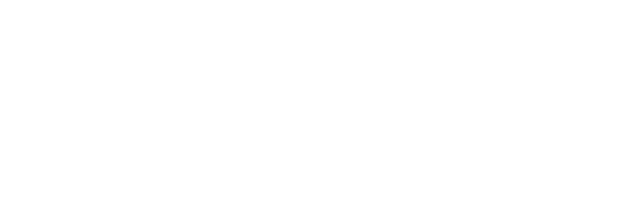
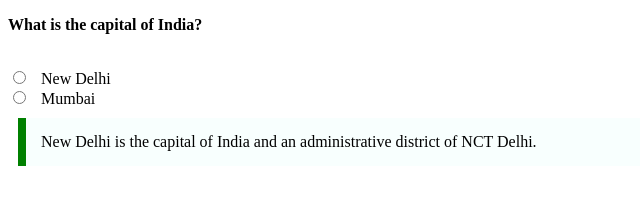
Before and after one commit to acciojob/trivia-24impradeep, a website: page main.html in a window 1280 px wide. Shown: the whole page, without its empty margins (0-640 px from the left). Drawn offline with Linux system fonts and the light colour scheme.

Commit message:
Update main.html

```diff
--- a/main.html
+++ b/main.html
@@ -10,6 +10,21 @@
 	<!-- the entire body must be written by student -->
     <script type="text/javascript" src="./script.js">
 </script>
+<p>
+	What is the capital of India?
+
+</p>
+<br>
+<input type="radio"  name="capital" value="new_delhi">
+  <label for="new_delhi">New Delhi</label><br>
+
+<input type="radio"  name="capital" value="mumbai">
+  <label for="mumbai">Mumbai</label><br>
+
+<blockquote cite="https://en.wikipedia.org/wiki/New_Delhi">
+	New Delhi is the capital of India and an administrative district of NCT Delhi.
+</blockquote>
+
 
 </body>
 
```
